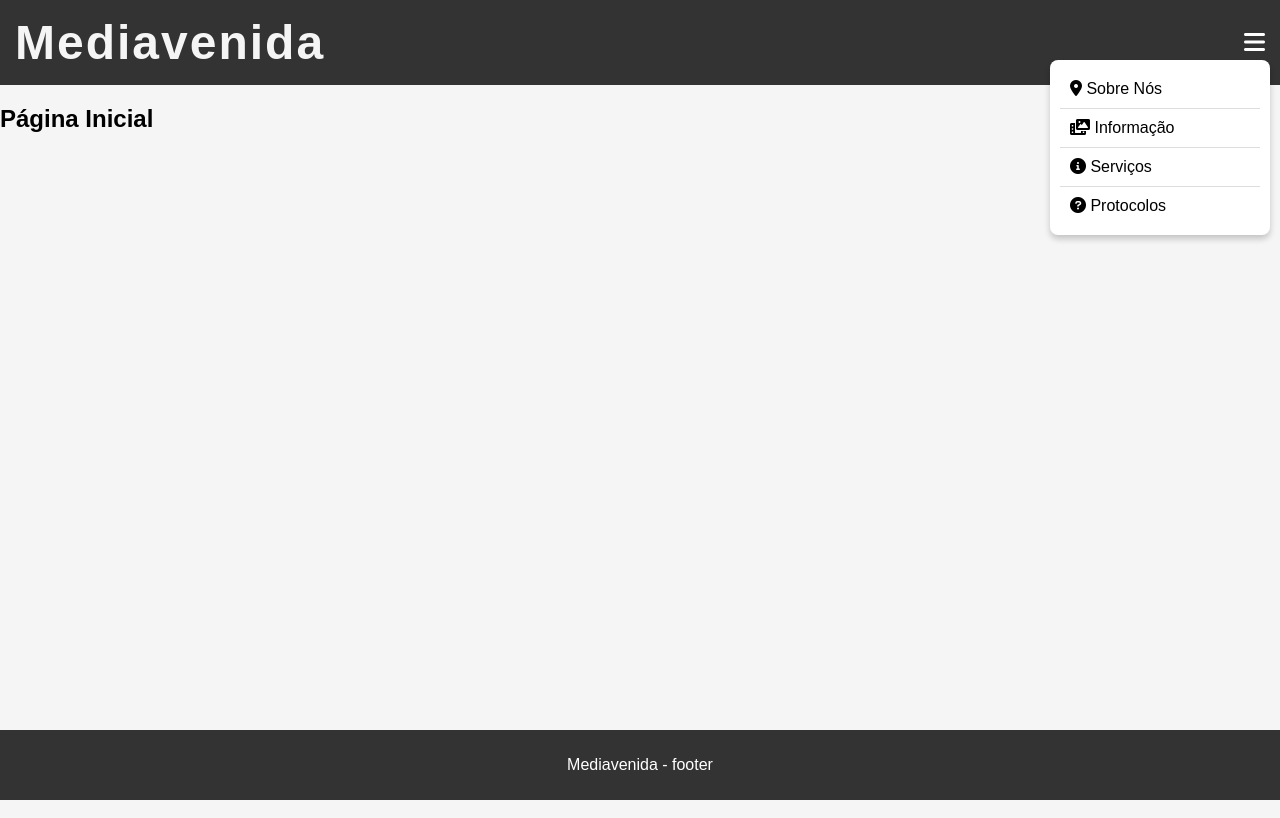
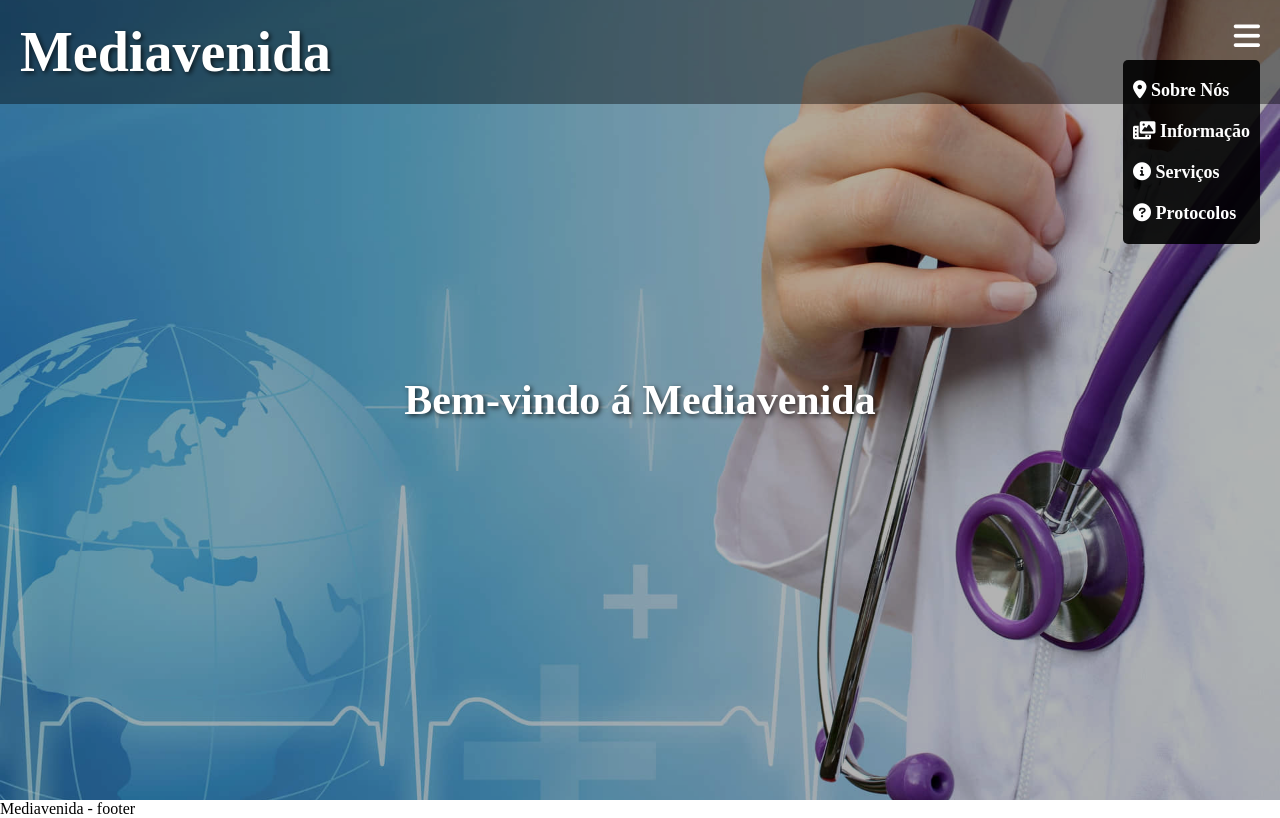
Before and after one commit to costagoncaloo/mediavenida.github.io, a plain HTML site: page index.html in a window 1280 px wide. Both pictures are taken after a click on the element 1254 px from the left and 42 px from the top of the page. Drawn offline with Linux system fonts and the light colour scheme.

Commit message:
capa estrutura feita(modelo)

```diff
--- /dev/null
+++ b/capa.css
@@ -0,0 +1,44 @@
+/* Seção principal da página inicial */
+.hero {
+    height: 100vh; /* Ocupa a tela inteira */
+    background: url('images/imagem_capa_fundo.jpg') no-repeat center center/cover;
+    display: flex;
+    justify-content: center;
+    align-items: center;
+    text-align: center;
+    position: relative;
+}
+
+/* Criando um efeito escuro transparente */
+.hero::before {
+    content: "";
+    position: absolute;
+    top: 0;
+    left: 0;
+    width: 100%;
+    height: 100%;
+    background: rgba(0, 0, 0, 0.3); /* Camada escura para destacar o conteúdo */
+}
+
+/* Conteúdo sobre a imagem */
+.hero .overlay {
+    position: relative;
+    color: white;
+    padding: 20px;
+    border-radius: 10px;
+    text-shadow: 2px 2px 5px rgba(0, 0, 0, 0.7);
+}
+
+.hero h2 {
+    font-size: 42px;
+}
+
+.hero p {
+    font-size: 20px;
+    margin-top: 10px;
+}
+
+/* Ajuste para garantir que o conteúdo abaixo da hero section não fique escondido pelo header */
+.content {
+    padding-top: 100px; /* Ajusta para compensar o cabeçalho fixo */
+}
--- /dev/null
+++ b/geral.css
@@ -0,0 +1,73 @@
+/* Reset básico */
+* {
+    margin: 0;
+    padding: 0;
+    box-sizing: border-box;
+}
+
+/* Cabeçalho fixo */
+header {
+    position: fixed;
+    top: 0;
+    left: 0;
+    width: 100%;
+    padding: 20px;
+    display: flex;
+    justify-content: space-between;
+    align-items: center;
+    background: rgba(0, 0, 0, 0.4);
+    z-index: 100;
+}
+
+/* Título da clínica */
+.header-title {
+    text-decoration: none;
+    color: white;
+    font-size: 28px;
+    font-weight: bold;
+    text-shadow: 2px 2px 5px rgba(0, 0, 0, 0.7);
+}
+
+/* Ícone do menu */
+.menu-toggle {
+    display: block;
+    color: white;
+    font-size: 30px;
+    cursor: pointer;
+    position: absolute;
+    right: 20px;
+    top: 20px;
+}
+
+/* Estilo inicial do menu: escondido */
+.menu-box {
+    display: none;
+    position: absolute;
+    top: 60px;
+    right: 20px;
+    background: rgba(0, 0, 0, 0.9);
+    padding: 10px;
+    border-radius: 5px;
+}
+
+/* Estilo dos itens do menu */
+.menu-box ul {
+    list-style: none;
+}
+
+.menu-box li {
+    padding: 10px 0;
+}
+
+.menu-box li a {
+    text-decoration: none;
+    color: white;
+    font-size: 18px;
+    font-weight: bold;
+    display: block;
+}
+
+/* Quando o menu estiver ativo */
+.menu-box.active {
+    display: block;
+}
--- a/index.html
+++ b/index.html
@@ -1,26 +1,25 @@
 <!DOCTYPE html>
-<htlm lang=""pt">
+<html lang="pt">
 <head>
     <meta charset="UTF-8">
     <meta name="viewport" content="width=device-width, initial-scale=1.0">
     <title>Mediavenida</title>
-        <link rel="stylesheet" href="style.css">
+    <link rel="stylesheet" href="geral.css">
+    <link rel="stylesheet" href="capa.css">
     <link rel="stylesheet" href="https://cdnjs.cloudflare.com/ajax/libs/font-awesome/6.0.0-beta3/css/all.min.css">
-
 </head>
 <body class="home-page">
+
     <header>
         <a href="index.html" class="header-title">
-                <h1>Mediavenida</h1> <!-- Aqui pode ser o título da página -->
+            <h1>Mediavenida</h1>
         </a>
 
         <nav class="nav-area">
-
             <!-- Botão do menu -->
-                <div class="menu-toggle" onclick="toggleMenu()">
+            <div class="menu-toggle">
                 <i class="fas fa-bars"></i>
             </div>
-            </nav>
 
             <!-- Caixa do menu -->
             <div class="menu-box" id="menuBox">
@@ -31,21 +30,19 @@
                     <li><a href="protocolos.html"><i class="fas fa-question-circle"></i> Protocolos</a></li>
                 </ul>
             </div>
+        </nav>
     </header>
 
-
-        <main class="main-area">
-            <h2>Página Inicial</h2>
-
-        </main>
-
-
+    <section class="hero">
+        <div class="overlay">
+            <h2>Bem-vindo á Mediavenida</h2>
+        </div>
+    </section>
 
     <footer>
         <p>Mediavenida - footer</p>
     </footer>
 
     <script src="script.js"></script>
-
 </body>
-</htlm>
+</html>
--- a/style.css
+++ /dev/null
@@ -1,151 +0,0 @@
-/*----------------------------------------------------------------------------- Estilo Geral ----------------------------------------------------------------------*/
-* {
-    font-family: Arial, Helvetica, sans-serif;
-}
-
-html, body {
-    height: 100%;
-    width: 100%;
-    margin: 0;
-    padding: 0;
-    display: flex;
-    flex-direction: column;
-    background-color: whitesmoke;
-    color: black;
-    overflow-x: hidden;
-}
-
-
-
-
-
-/* Cabeçalho */
-header {
-    background: #333;
-    padding: 15px;
-    color: white;
-    display: flex;
-    justify-content: space-between;
-    align-items: center;
-    text-decoration: none;
-
-}
-.header-title {
-    text-decoration: none; /* Remove a linha de baixo */
-    color: white; /* Cor do título */
-}
-header h1 {
-    margin: 0;
-    font-size: 3em;
-    letter-spacing: 2px;
-    color: whitesmoke;
-}
-
-/* Ícone do menu hambúrguer */
-.menu-toggle {
-    font-size: 24px;
-    cursor: pointer;
-}
-
-/* Caixa flutuante do menu (escondida por padrão) */
-.menu-box {
-    display: none; /* Fica invisível até ser ativada */
-    position: absolute;
-    top: 60px; /* Distância do topo */
-    right: 10px; /* Alinhado à direita */
-    background: white;
-    box-shadow: 0px 4px 6px rgba(0, 0, 0, 0.2);
-    border-radius: 8px;
-    padding: 10px;
-    width: 200px;
-}
-
-/* Lista de links dentro da caixa */
-.menu-box ul {
-    list-style: none;
-    padding: 0;
-    margin: 0;
-}
-
-.menu-box li {
-    padding: 10px;
-    border-bottom: 1px solid #ddd;
-}
-
-.menu-box li:last-child {
-    border-bottom: none;
-}
-
-/* Links */
-.menu-box a {
-    text-decoration: none;
-    color: black;
-    display: block;
-}
-
-/* Efeito hover nos links */
-.menu-box a:hover {
-    background: #ddd;
-    border-radius: 5px;
-    padding: 5px;
-}
-
-/* Exibir o menu quando ativo */
-.menu-box.active {
-    display: block;
-}
-
-/* Rodapé Geral */
-
-footer {
-    position: fixed;
-    bottom: 0;
-    left: 0;
-    width: 100%;
-    background-color: #333; /* Cor de fundo do rodapé */
-    color: white; /* Cor do texto */
-    text-align: center;
-    padding: 10px 0;
-}
-
-/* Estilo das imagens */
-main img {
-    margin-right: 10px;
-    border: 2px solid #ccc;
-    border-radius: 5px;
-}
-
-/* Formatação Geral de Formulários */
-label, input {
-    display: block;
-    margin-bottom: 10px;
-}
-
-label {
-    font-size: small;
-    background-color: #2b2b2b;
-    padding: 5px;
-    border-radius: 5px;
-    color: whitesmoke;
-}
-
-input {
-    font-size: medium;
-    padding: 5px;
-    width: 100%; /* Garante que o input ocupe a largura disponível */
-    box-sizing: border-box; /* Inclui o padding na largura */
-}
-aside {
-    background-color: #2a2a2a; /* Cor de fundo */
-    padding: 20px;
-    margin: 20px;
-    border-radius: 8px; /* Bordas arredondadas */
-    width: 250px; /* Largura do aside */
-    float: right; /* Posicionamento à direita da página */
-}
-
-aside img {
-    flex-direction: row;
-    width: 100%; /* A imagem preenche a largura do aside */
-    border-radius: 8px; /* Bordas arredondadas na imagem */
-}
```
Also changed, not shown: info.html (+1 -1 lines), protocolos.html (+1 -1 lines), servicos.html (+1 -1 lines), sobreNos.html (+1 -1 lines), images/imagem_capa_fundo.jpg (added). Lines whose indentation alone changed are shown as unchanged.
